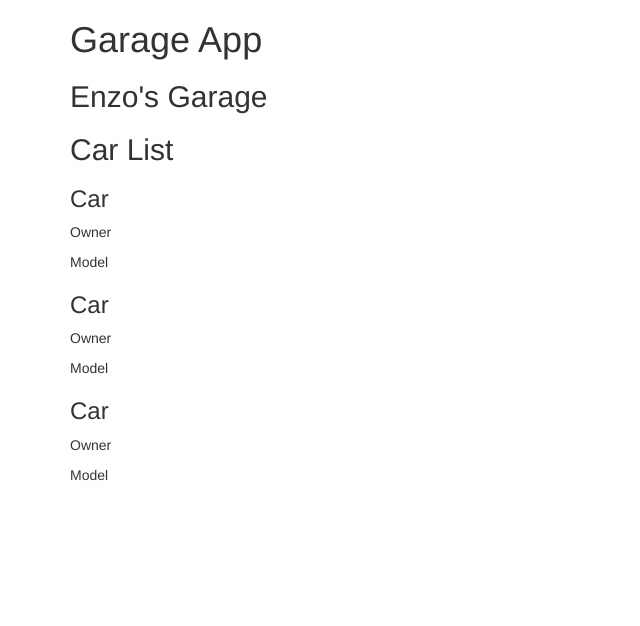
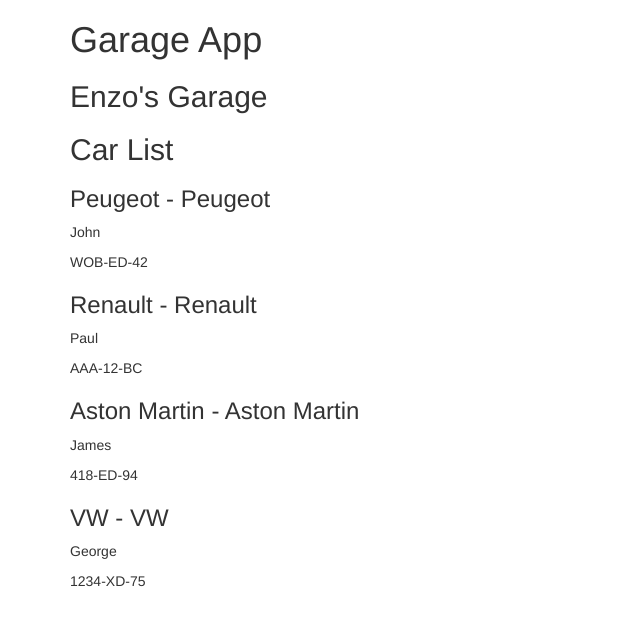
Before and after one commit to MisterEnzo/garage-app, a React app: page / in a window 1280 px wide. Shown: the top 626 px of the page, without its empty margins (0-640 px from the left). Built offline with nearby package versions, Linux system fonts and the light colour scheme.

Commit message:
connect the CarList Component to the redux state

```diff
--- a/src/components/car_list_item.jsx
+++ b/src/components/car_list_item.jsx
@@ -1,11 +1,11 @@
 import React from 'react';
 
-const CarListItem = (props) => {
+const CarListItem = ({car}) => {
   return(
     <div>
-      <h3>Car</h3>
-      <p>Owner</p>
-      <p>Model</p>
+      <h3>{car.brand} - {car.brand}</h3>
+      <p>{car.owner}</p>
+      <p>{car.plate}</p>
     </div>
   )
 };
--- a/src/containers/car_list.jsx
+++ b/src/containers/car_list.jsx
@@ -1,17 +1,26 @@
 import React, { Component } from 'react';
 import CarListItem from '../components/car_list_item';
+import { connect } from 'react-redux';
 
 class CarList extends Component {
   render() {
     return(
       <div>
         <h2>Car List</h2>
-        <CarListItem />
-        <CarListItem />
-        <CarListItem />
+        {this.props.cars.map((car) => {
+          return(
+            <CarListItem car={car} />
+          )
+        })}
       </div>
     )
   }
 }
 
-export default CarList;
+function mapStateToProps(state){
+  return{
+    cars: state.cars
+  }
+}
+
+export default connect(mapStateToProps, null)(CarList);
```
